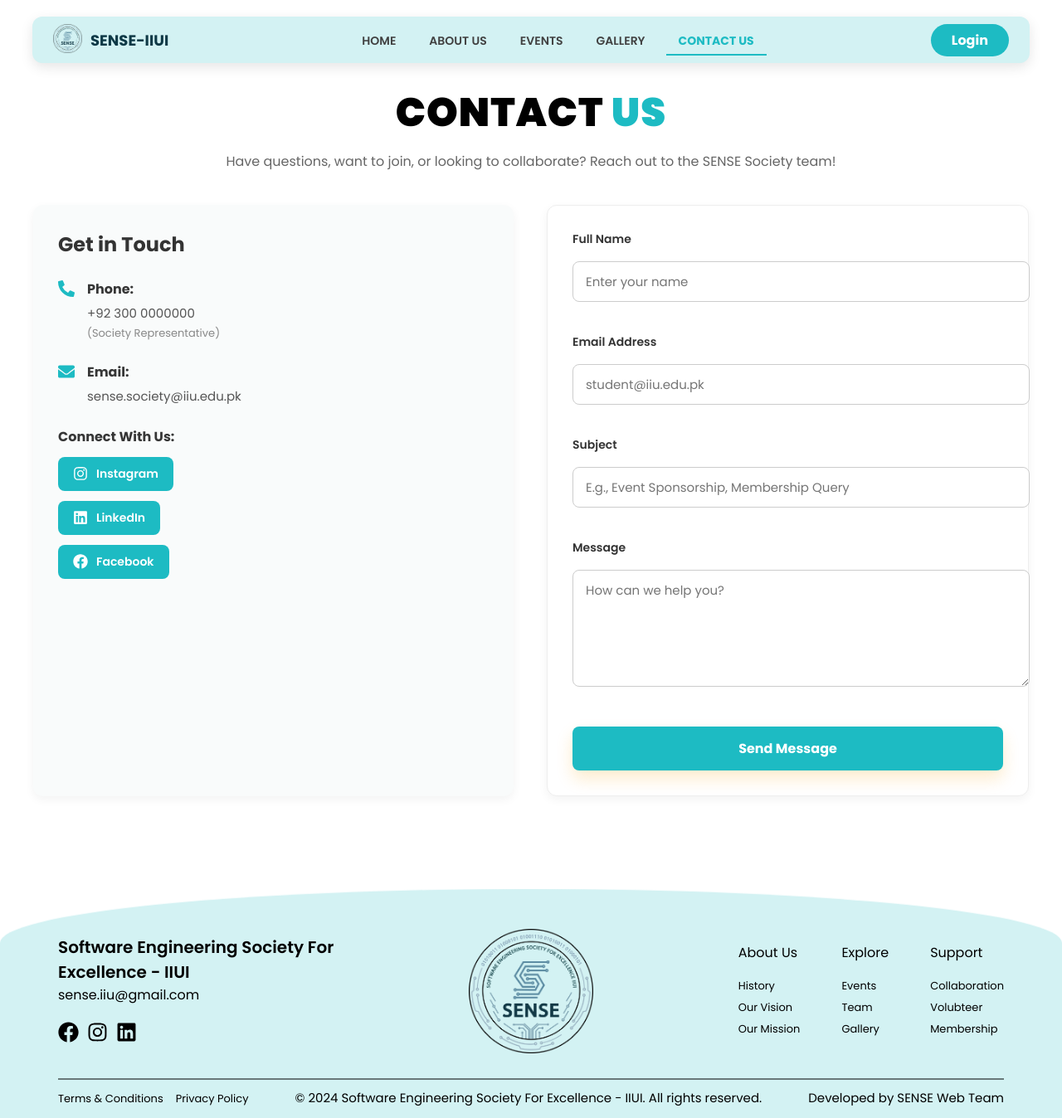
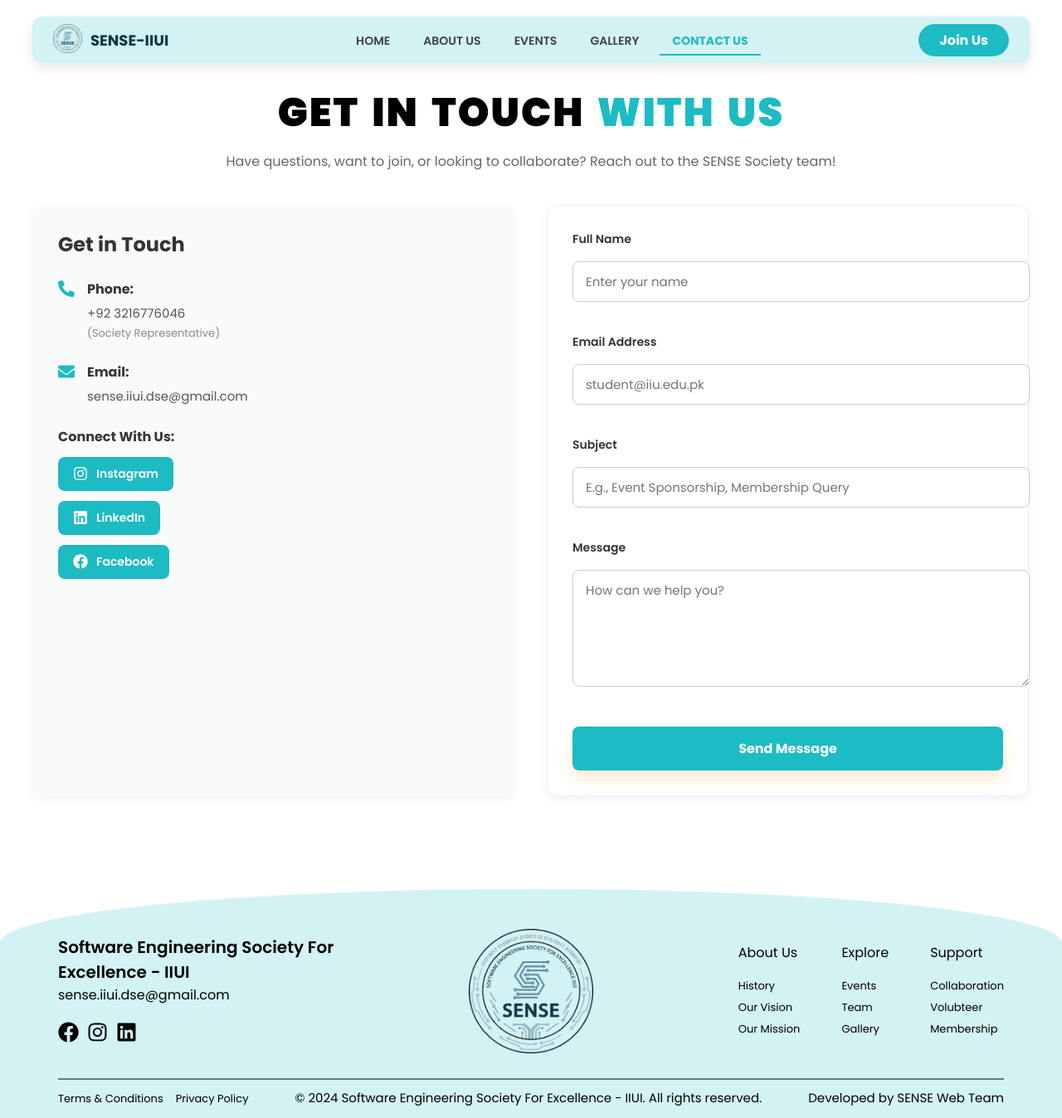
Before and after one commit to malikzain3/Sense-Website, a React (Vite) app: page /ContactPage in a window 1280 px wide. Shown: the whole page at 83% size. Built offline with nearby package versions, Linux system fonts and the light colour scheme.

Commit message:
Minor changes (Saif)

```diff
--- a/src/Components/Footer.jsx
+++ b/src/Components/Footer.jsx
@@ -72,7 +72,7 @@
                 Software Engineering Society For Excellence - IIUI
               </div>
               <div className="gmail">
-                sense.iiu@gmail.com
+                sense.iiui.dse@gmail.com
               </div>
               <div className="media-links">
                 <a href="https://www.facebook.com/sense.iiui" target="_blank" rel="noopener noreferrer">
--- a/src/Components/Navbar.jsx
+++ b/src/Components/Navbar.jsx
@@ -48,7 +48,7 @@
           {isLoggedIn ? (
             <button className="Logout-Btn" onClick={handleLogout}>Logout</button>
           ) : (
-            <Link className="Join-us" to="/LoginPage" onClick={() => setIsMenuOpen(false)}>Login</Link>
+            <Link className="Join-us" to="/ContactPage" onClick={() => setIsMenuOpen(false)}>Join Us</Link>
           )}
         </div>
       </div>
--- a/src/Components/Team.jsx
+++ b/src/Components/Team.jsx
@@ -28,7 +28,7 @@
         </div>
       </div>
       <div className="More-Team-Button">
-        <button onClick={() => navigate('/TeamPage')}>See Our Core Team</button>
+        <button onClick={() => navigate('/TeamPage')}>See Our Team</button>
       </div>
     </div>
   )
--- a/src/Pages/ContactPage.css
+++ b/src/Pages/ContactPage.css
@@ -14,7 +14,8 @@
   color: #000000;
   text-transform: uppercase;
   margin: 0;
-  letter-spacing: 1px;
+  letter-spacing: 2px;
+  word-spacing: 5px;
 }
 
 .title-highlight {
--- a/src/Pages/ContactPage.jsx
+++ b/src/Pages/ContactPage.jsx
@@ -58,7 +58,7 @@
     <div className="contact-page">
       <div className="heading-container">
         <h1 className="page-title">
-          CONTACT <span className="title-highlight">US</span>
+          GET IN TOUCH  <span className="title-highlight">WITH US</span>
         </h1>
         <p className="contact-subtitle">
           Have questions, want to join, or looking to collaborate? Reach out to the SENSE Society team!
@@ -73,7 +73,7 @@
             <span className="info-icon"><FaPhoneAlt /></span>
             <div>
               <strong>Phone:</strong>
-              <p>+92 300 0000000 <br /><span className="info-subtext">(Society Representative)</span></p>
+              <p>+92 3216776046 <br /><span className="info-subtext">(Society Representative)</span></p>
             </div>
           </div>
 
@@ -81,7 +81,7 @@
             <span className="info-icon"><FaEnvelope /></span>
             <div>
               <strong>Email:</strong>
-              <p>sense.society@iiu.edu.pk</p>
+              <p>sense.iiui.dse@gmail.com </p>
             </div>
           </div>
 
--- a/src/Pages/LoginPage.jsx
+++ b/src/Pages/LoginPage.jsx
@@ -46,7 +46,7 @@
 
         {/* Right Side: Form Area */}
         <form className="login-form" onSubmit={handleLogin}>
-          <h2 className="login-title">Member Login</h2>
+          <h2 className="login-title">Admin Login</h2>
 
           <div className="input-group">
             <span className="input-icon">
```
